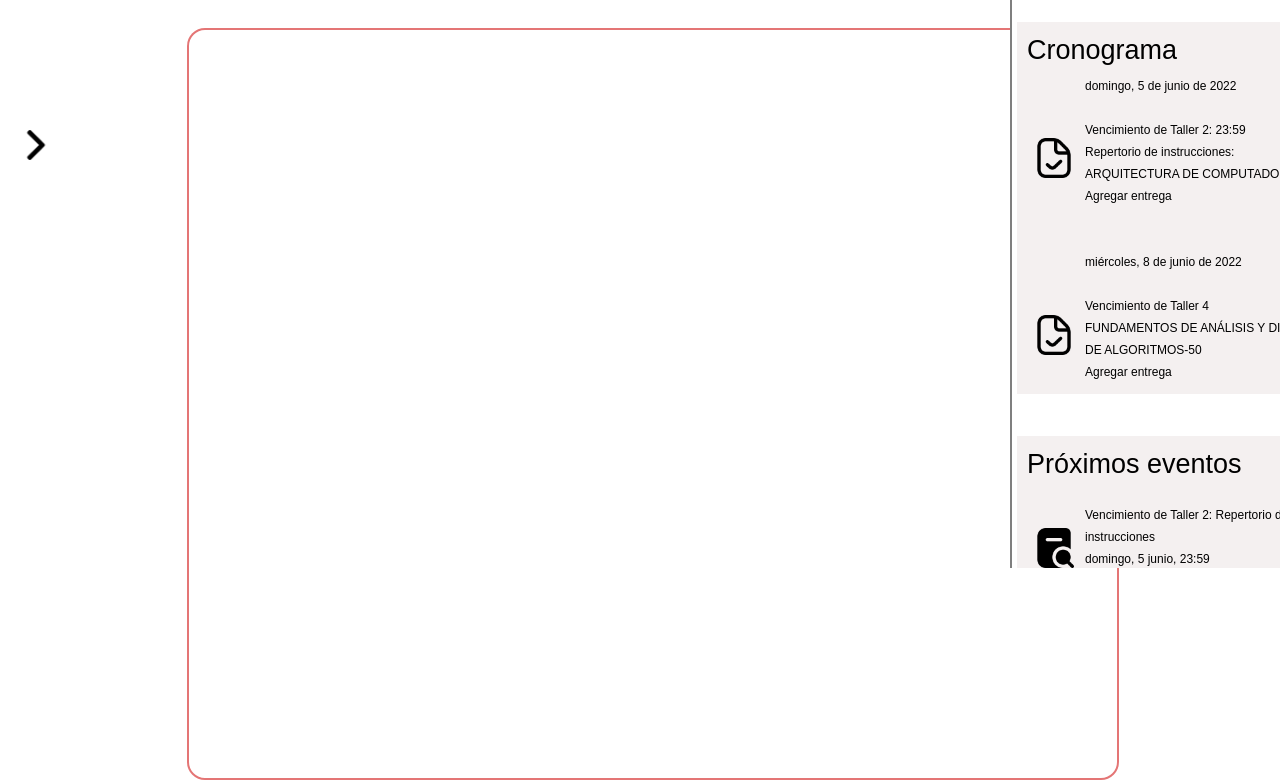
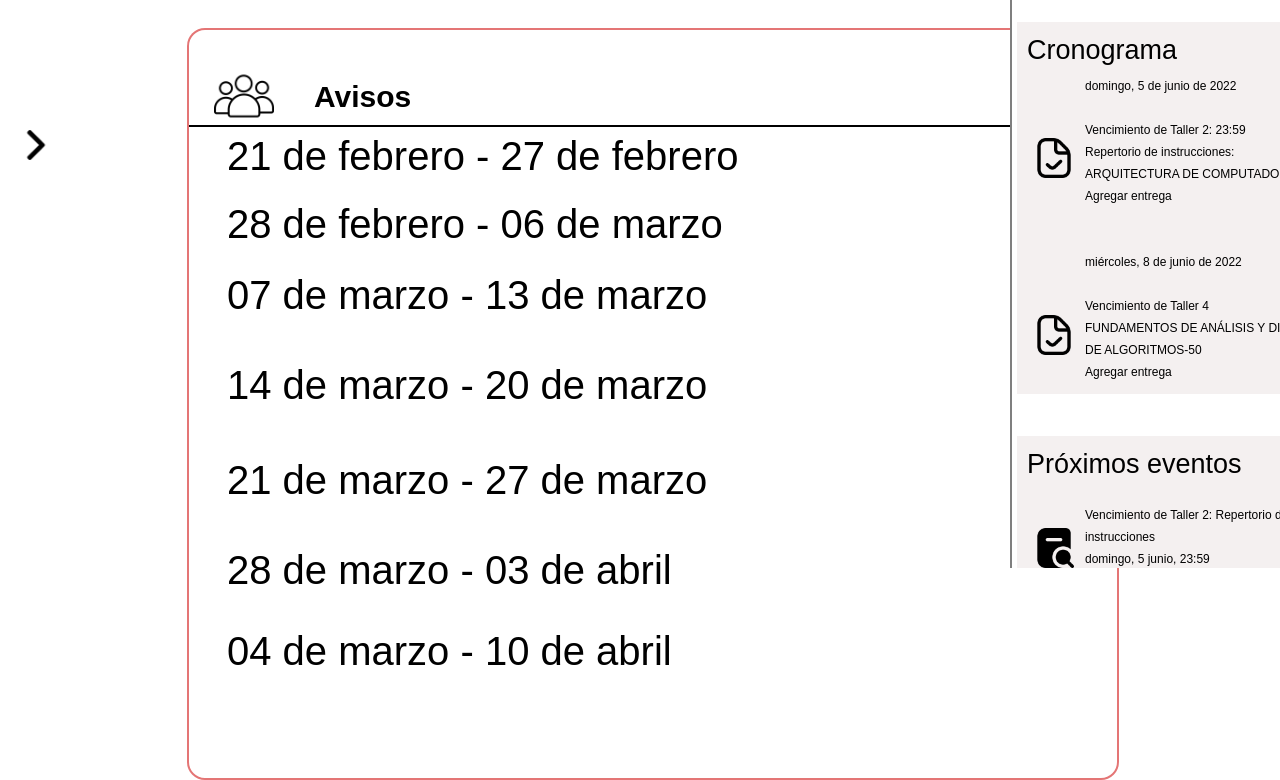
Before and after one commit to GregoryG8/CampusDIU, a plain HTML site: page Campus/Asignatura/index.html in a window 1280 px wide. Shown: the part 270-1050 px from the top of the page. Drawn offline with Linux system fonts and the light colour scheme.

Commit message:
lista asignatura
se ordenaron

```diff
--- a/Campus/Asignatura/Asignatura.css
+++ b/Campus/Asignatura/Asignatura.css
@@ -587,3 +587,84 @@ li{
 
     color: #000000;
 }
+.grupo{
+
+    display: block;
+    width: 100%;
+    border-bottom: 2px solid black;
+    height: 95px;
+}
+
+.personas{
+
+    width: 60px;
+    height: 60px;
+    position: absolute;
+    top: 36px;
+    left: 25px;
+}
+
+.Avisos{
+
+    font-size: 30px;
+    font-weight: bolder;
+    position: absolute;
+    top: 50px;
+    left: 125px;
+}
+.lista_fe{
+
+    font-size: 40px;
+    position: absolute;
+    width: 1000px;
+
+}
+
+.uno{
+
+    position: absolute;
+    top: -9px;
+    left: 30px;
+}
+
+.dos{
+
+    position: absolute;
+    top: 59px;
+    left: 30px;
+}
+
+.tres{
+
+    position: absolute;
+    top: 130px;
+    left: 30px;
+}
+.cuat{
+
+    position: absolute;
+    top: 220px;
+    left: 30px;
+}
+
+.cinc{
+
+    position: absolute;
+    top: 315px;
+    left: 30px;
+}
+
+.seis{
+
+    position: absolute;
+    top: 405px;
+    left: 30px;
+
+}
+
+.siete{
+
+    position: absolute;
+    top: 486px;
+    left: 30px;
+}
--- a/Campus/Asignatura/index.html
+++ b/Campus/Asignatura/index.html
@@ -82,8 +82,19 @@
         <div class="fondop"><a id="nombre">DISEÑO DE INTERFACES DE USUARIO</a></div>
         <div class="fondo2">
 
-
-
+        <div class="grupo">
+            <img class="personas" src="/Campus/imagenes/personas.png" alt="">
+            <p class="Avisos"> Avisos </p>
+        </div>
+            <ul class="lista_fe">
+                <li class="uno">21 de febrero - 27 de febrero</li>
+                <li class="dos">28 de febrero - 06 de marzo</li>
+                <li class="tres">07 de marzo   - 13 de marzo</li>
+                <li class="cuat">14 de marzo   - 20 de marzo</li>
+                <li class="cinc">21 de marzo   - 27 de marzo</li>
+                <li class="seis">28 de marzo   - 03 de abril</li>
+                <li class="siete">04 de marzo   - 10 de abril</li>
+            </ul>
         </div>
         <a id="vistag"><img src="/Campus/imagenes/pan.png" alt=""></a>
 
```
Also changed, not shown: Campus/imagenes/personas.png (added).
